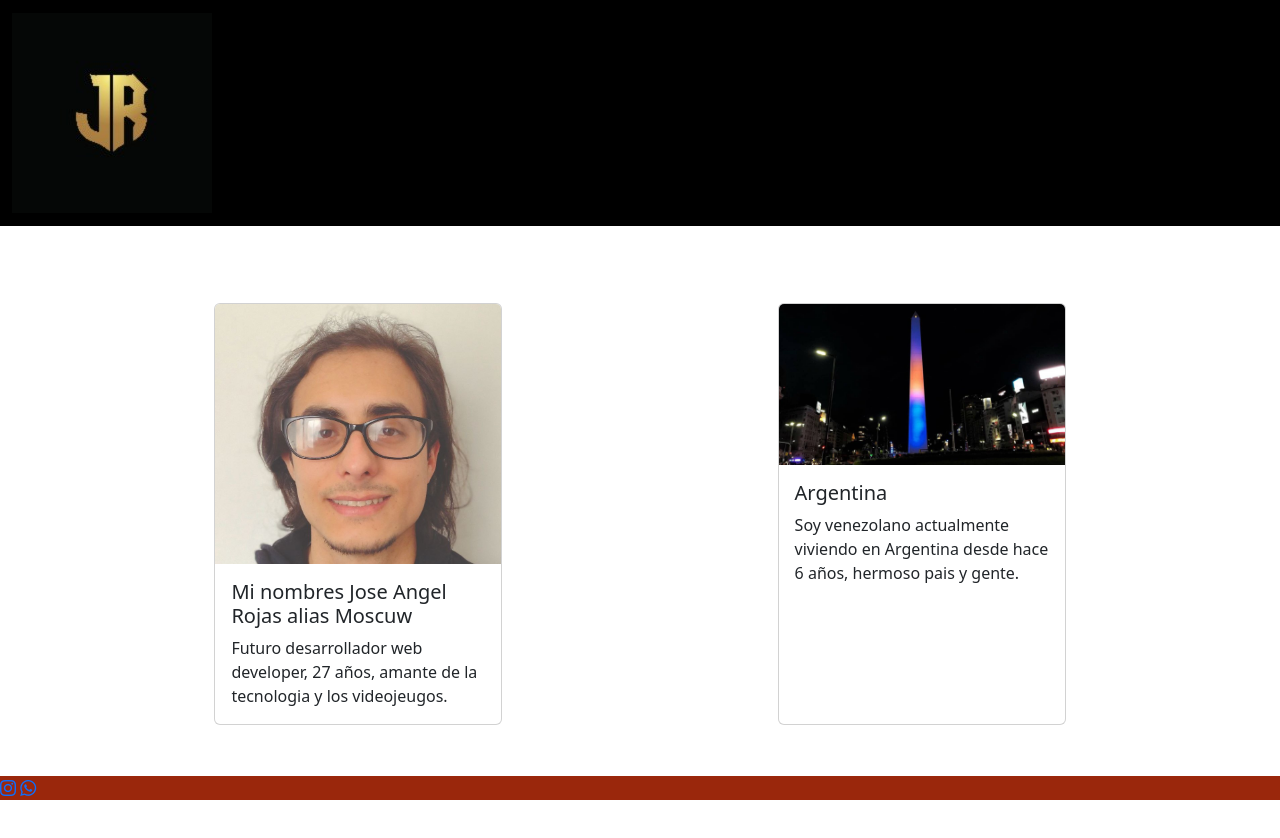
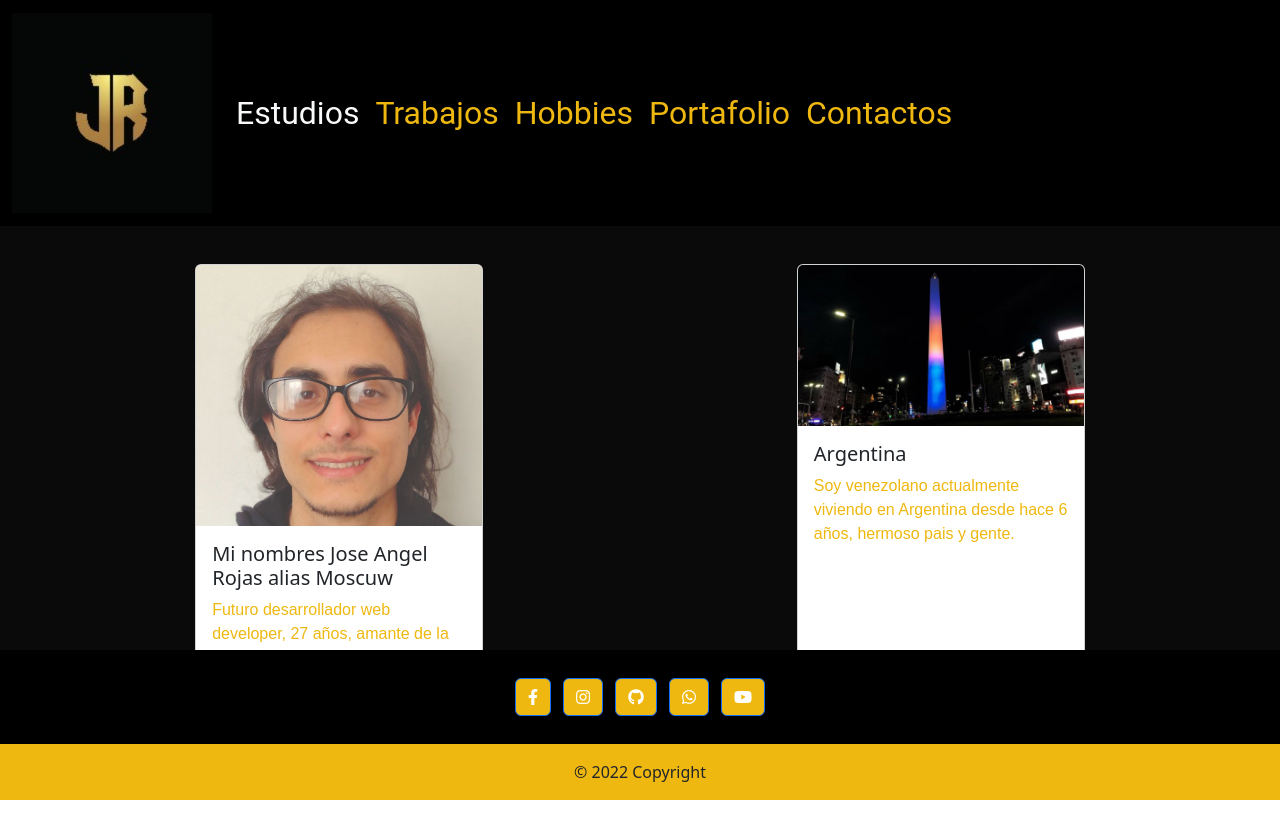
Before and after one commit to joseRojas26/JoseAngelRojas, a plain HTML site: page index.html in a window 1280 px wide. Drawn offline with nearby package versions, Linux system fonts and the light colour scheme.

Commit message:
agregando footer

```diff
--- a/css/style.css
+++ b/css/style.css
@@ -20,6 +20,10 @@ body {
     width: 8%;
 }
 
+a.nav-link {
+    color: #efb810;
+ }
+
 .azul {
     background-color: #000000;
 }
@@ -28,13 +32,14 @@ body {
     display: flex;
     justify-content: space-around;
     margin: auto;
-    padding: 6%;
+    padding: 3%;
+    background-color: #0a0a0a;
  }
 
- .page {
+ p.card-text {
+    font-family: 'Poppins', sans-serif;
     color: #efb810;
  }
-
 /* Hover y efectos
 .snip1284 {
     font-family: 'Raleway', Arial, sans-serif;
@@ -90,16 +95,15 @@ body {
     height: 100%;
   }
 */
+
 footer{
-    background-color: #9a270c;
+    margin: 0%;
+    padding: 0%;
     position: absolute;
+    background-color: #000000;
     bottom: 0%;
     width: 100%;
 }
-
-
-
-
 
 /* Estudios
 
--- a/index.html
+++ b/index.html
@@ -13,9 +13,8 @@
     <link rel="shortcut icon" href="./Multimedia/JoseAngelFotoIcono.ico" type="image/x-icon">
      <!-- BOOTSTRAP -->
     <link rel="stylesheet" href="	https://cdn.jsdelivr.net/npm/bootstrap@5.2.0/dist/css/bootstrap.min.css">
-    <!-- LINK REDES SOCIALES -->
-    <link rel="stylesheet" href="https://cdn.jsdelivr.net/npm/bootstrap-icons@1.9.1/font/bootstrap-icons.css">
-
+    <!-- FONTAWESOME -->
+    <link rel="stylesheet" href="https://use.fontawesome.com/releases/v5.8.1/css/all.css" integrity="sha384-50oBUHEmvpQ+1lW4y57PTFmhCaXp0ML5d60M1M7uH2+nqUivzIebhndOJK28anvf" crossorigin="anonymous">
 </head>
 <body>
     <!-- Menu -->
@@ -29,7 +28,7 @@
           <div class="collapse navbar-collapse" id="navbarSupportedContent">
             <ul class="navbar-nav me-auto mb-2 mb-lg-0">
               <li class="nav-item">
-                <a class="nav-link" aria-current="page" href="./paginas/estudios.html">Estudios</a>
+                <a class="nav-link text-light" aria-current="page" href="./paginas/estudios.html">Estudios</a>
               </li>
               <li class="nav-item">
                 <a class="nav-link" href="./paginas/trabajos.html">Trabajos</a>
@@ -58,6 +57,7 @@
         <div class="card-body">
           <h5 class="card-title">Mi nombres Jose Angel Rojas alias Moscuw</h5>
           <p class="card-text">Futuro desarrollador web developer, 27 años, amante de la tecnologia y los videojeugos.</p>
+          <a href="#" class="btn btn-outline-primary btn-block">Ver más...</a>
         </div>
       </div>
       <div class="card" style="width: 18rem;">
@@ -68,12 +68,64 @@
         </div>
     </main>
 
-    <footer>
+    <footer class="text-center text-dorado">
+      <!-- Contenedor redes sociales -->
+      <div class="container p-4 pb-0">
+        <!-- Redes sociales -->
+        <section class="mb-4">
+          <!-- Facebook -->
+          <a
+            class="btn btn-primary btn-floating m-1"
+            style="background-color: #efb810;"
+            href="https://www.facebook.com/jose.angel.9047"
+            role="button"
+            ><i class="fab fa-facebook-f"></i
+          ></a>
 
-      <a href="https://www.instagram.com/joseangelrl_/"><i class="bi bi-instagram"></i></a>
 
-      <a href="https://wa.me/5492926454392"><i class="bi bi-whatsapp"></i></a>
+          <!-- Instagram -->
+          <a
+            class="btn btn-primary btn-floating m-1"
+            style="background-color: #efb810;"
+            href="https://www.instagram.com/joseangelrl_/"
+            role="button"
+            ><i class="fab fa-instagram"></i
+          ></a>
+
+          <!-- Github -->
+          <a
+            class="btn btn-primary btn-floating m-1"
+            style="background-color: #efb810;"
+            href="https://github.com/joseRojas26"
+            role="button"
+            ><i class="fab fa-github"></i
+          ></a>
+          <!-- Whatsapp -->
+          <a
+          class="btn btn-primary btn-floating m-1"
+          style="background-color: #efb810;"
+          href="https://wa.me/5492926454392"
+          role="button"
+          ><i class="fab fa-whatsapp"></i
+        ></a>
+        <!-- Youtube -->
+        <a
+        class="btn btn-primary btn-floating m-1"
+        style="background-color: #efb810;"
+        href="https://www.youtube.com/channel/UCYxWalQuWXCLmoBeb5u_N6g"
+        role="button"
+        ><i class="fab fa-youtube"></i
+      ></a>
+        </section>
+      </div>
+
+      <!-- Copyright -->
+      <div class="text-center p-3" style="background-color: #efb810">
+        © 2022 Copyright
+      </div>
     </footer>
+
+
   </div>
   <script src="https://cdn.jsdelivr.net/npm/@popperjs/core@2.11.5/dist/umd/popper.min.js" integrity="sha384-Xe+8cL9oJa6tN/veChSP7q+mnSPaj5Bcu9mPX5F5xIGE0DVittaqT5lorf0EI7Vk" crossorigin="anonymous"></script>
 </body>
```
